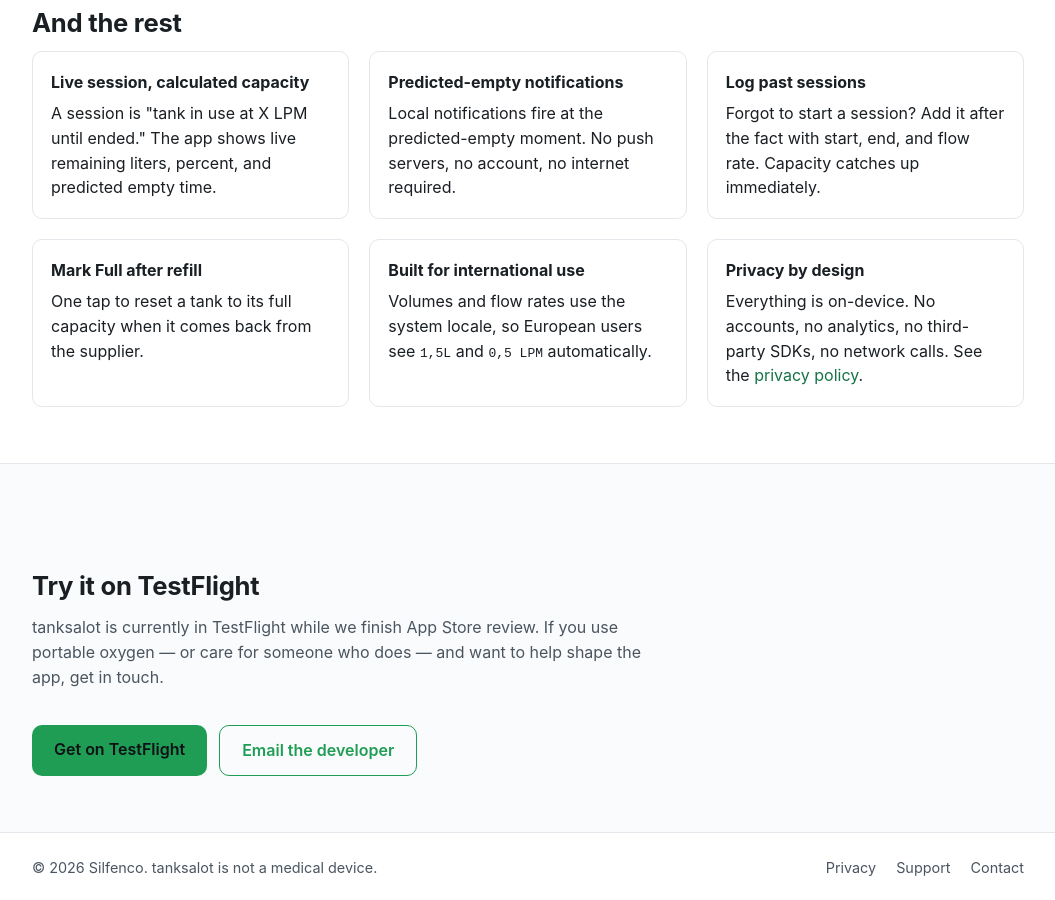
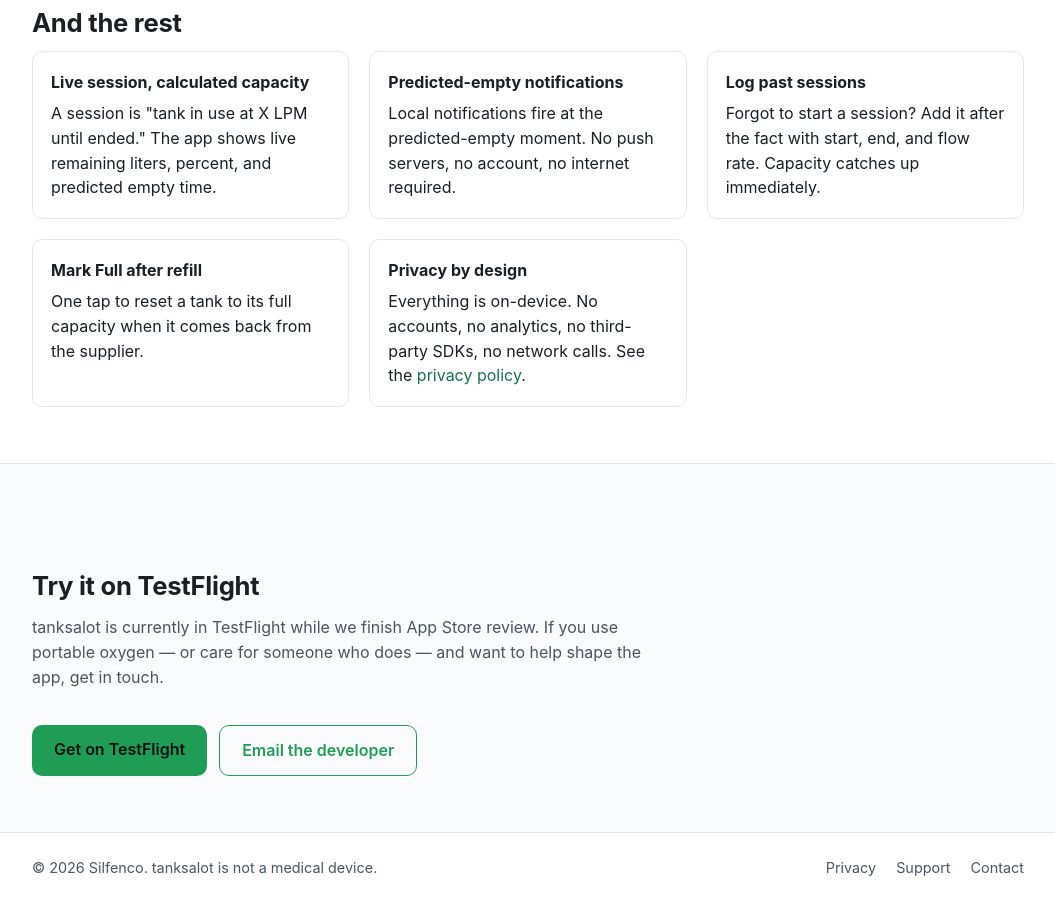
Before and after one commit to djds23/tanksalot.web, a Jekyll site: the page built from index.html, in a window 1280 px wide and 900 px high, scrolled down 2429 px. Shown: the whole window, without its empty margins (112-1167 px from the left). Built offline with Jekyll 4.4.1, drawn with Linux system fonts in a browser that asks for light colours.

Commit message:
Remove "Built for international use" marketing blurb
Drop the localization/locale-formatting bullet from the "And the rest"
list.

Co-Authored-By: Claude Opus 4.8 (1M context) <noreply@anthropic.com>

```diff
--- a/index.html
+++ b/index.html
@@ -156,11 +156,6 @@ description: tanksalot keeps tabs on portable oxygen tanks at home — whether y
         One tap to reset a tank to its full capacity when it comes back from the supplier.
       </li>
       <li>
-        <strong>Built for international use</strong>
-        Volumes and flow rates use the system locale, so European users see <code>1,5L</code>
-        and <code>0,5 LPM</code> automatically.
-      </li>
-      <li>
         <strong>Privacy by design</strong>
         Everything is on-device. No accounts, no analytics, no third-party SDKs, no network
         calls. See the <a href="{{ '/privacy/' | relative_url }}">privacy policy</a>.
```
